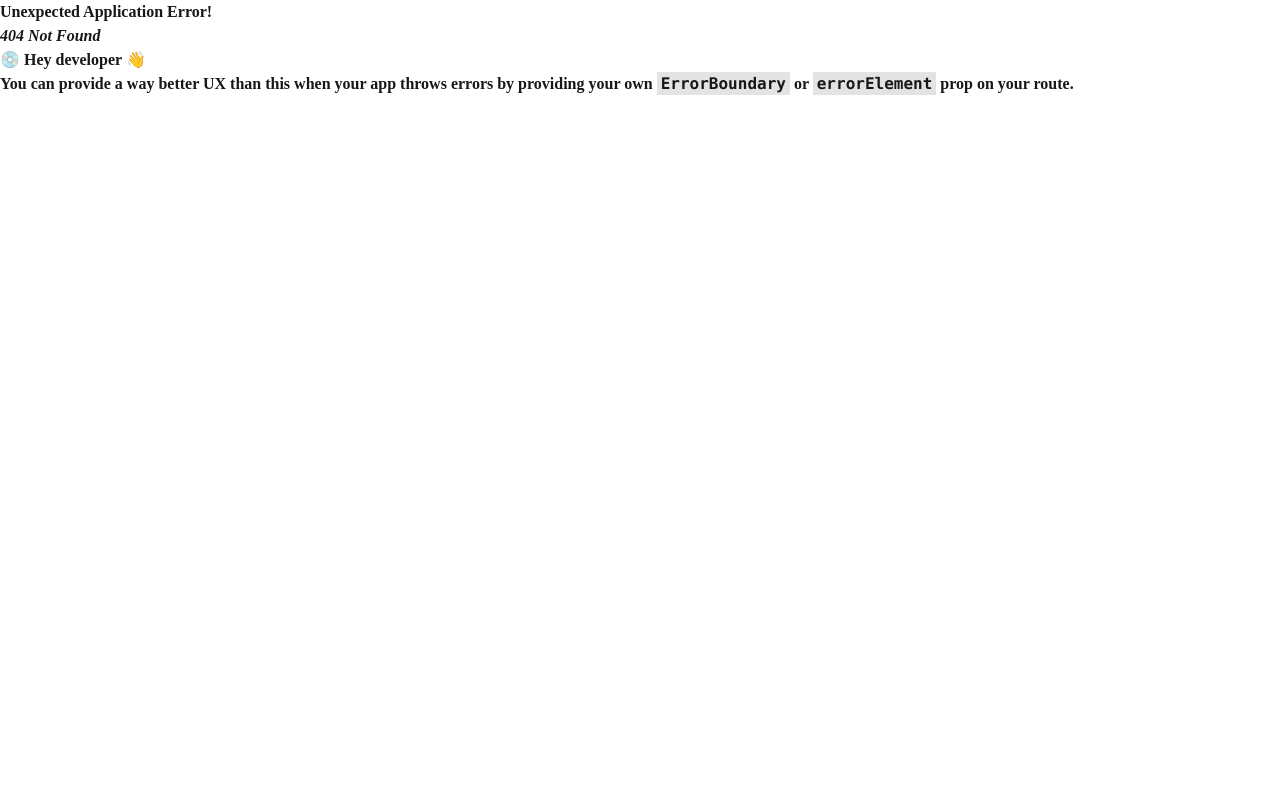
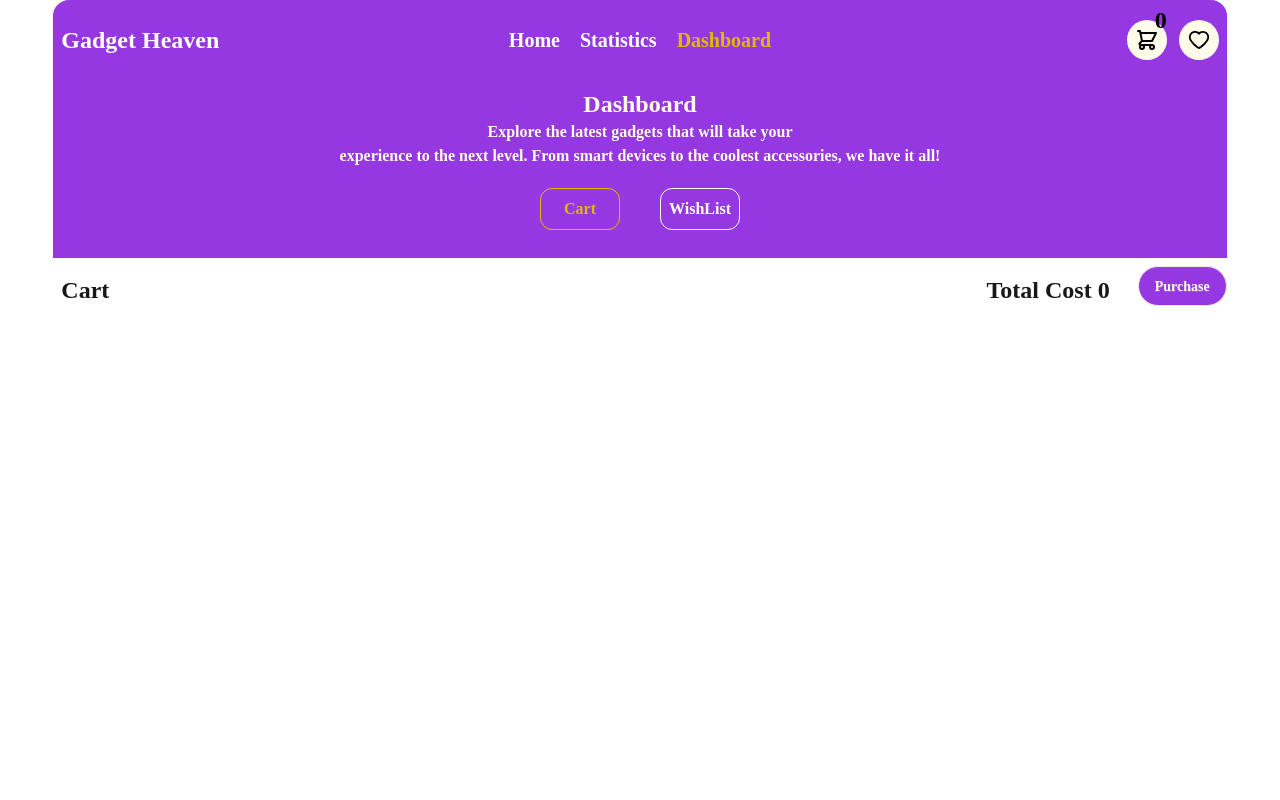
Before and after one commit to sadhin28/gadgetHeaven-A8, a React (Vite) app: page /Dashboard/card in a window 1280 px wide. Before the commit this address had no page. Shown: the top 800 px of the page. Built offline with nearby package versions, Linux system fonts and the light colour scheme.

Commit message:
add wish list

```diff
--- /dev/null
+++ b/src/Components/CardList.jsx
@@ -0,0 +1,86 @@
+import { useEffect, useState } from "react";
+import { Link, NavLink, useLoaderData } from "react-router-dom";
+import { getStoredReadList, removeFromLs } from "./tuilites";
+import DashboardCard from "./DashboardCard";
+
+const CardList = () => {
+    const allgadgets = useLoaderData();
+
+
+    const [addGadgets, setaddcoffee] = useState([])
+    const totalprice = addGadgets.reduce((sum, product) => sum + product.price, 0);
+
+    useEffect(() => {
+        const storedCoffee = getStoredReadList();
+        const storedCoffeeint = storedCoffee.map(id => parseInt(id));
+        const coffeelist = allgadgets.filter(c => storedCoffeeint.includes(c.id))
+        setaddcoffee(coffeelist)
+    }, [])
+
+    const DeleteCard = (id) => {
+        const removingCard = addGadgets.filter(coffeeCard => coffeeCard.id !== id)
+        setaddcoffee(removingCard)
+        removeFromLs(id);
+
+    }
+
+    const [data, setdata] = useState([])
+    const handelModal = () => {
+        localStorage.clear();
+        const emtydata = localStorage.getItem('gadget-list')
+        setdata(emtydata)
+        setaddcoffee(data)
+        document.getElementById('my_modal_3').showModal()
+    }
+
+    const [isactive, setisactive] = useState({
+        available: true,
+        Status: 'available'
+    })
+
+    //handel button
+
+    return (
+
+        <div>
+
+            <div className="flex  mt-2 gap-5 justify-between">
+                <div className=" p-2 text-2xl  mb-10">
+                    {
+                        isactive.available ? "Cart" : "WishList"
+                    }
+                </div>
+                <div className="flex gap-5">
+                    <div className="  p-2 text-2xl  mb-10 ">
+                        {
+                            `Total Cost ${totalprice}`
+                        }
+                    </div>
+                    {/* You can open the modal using document.getElementById('ID').showModal() method */}
+                    <div className="">
+                        <button id="bye-now" className="btn  rounded-3xl text-amber-50 bg-[#9538E2] " onClick={handelModal} >Purchase</button>
+                        <dialog id="my_modal_3" className="modal">
+                            <div className="modal-box">
+                                <form method="dialog">
+                                    {/* if there is a button in form, it will close the modal */}
+                                    <button className="btn  btn-sm btn-circle btn-ghost absolute right-2 top-2">✕</button>
+                                </form>
+                                <h3 className="font-bold text-center text-lg">Order Conform</h3>
+                                <p className="py-4">Press ESC key or click on ✕ button to close</p>
+                            </div>
+                        </dialog>
+                    </div>
+                </div>
+
+            </div>
+            <div className="grid gap-5 mt-20">
+
+                {
+                    addGadgets.map(data => <DashboardCard DeleteCard={DeleteCard} key={data.id} data={data} ></DashboardCard>)
+                }
+            </div>
+        </div>
+    );
+};
+
+export default CardList;
--- a/src/Components/Dashboard.jsx
+++ b/src/Components/Dashboard.jsx
@@ -1,86 +1,50 @@
 import { useEffect, useState } from "react";
-import { Link, useLoaderData } from "react-router-dom";
+import { Link, NavLink, Outlet, useLoaderData } from "react-router-dom";
 import { getStoredReadList, removeFromLs } from "./tuilites";
 import DashboardCard from "./DashboardCard";
 
 const Dashboard = () => {
+      const [isactive, setisactive] = useState({
+        available: true,
+        Status: 'available'
+    })
 
-  const allgadgets = useLoaderData();
+    //handel button
+    const handleisActive = (Status) => {
+        if (Status == 'cart') {
+            setisactive({
+                available: true,
+                Status: 'cart'
+            })
+        } else {
+            setisactive({
+                available: false,
+                Status: 'wishlists'
+            })
+        }
+    }
+  return (
+
+      <div>
+          <div className="bg-[#9538E2] py-2 text-amber-50 sticky top-20 z-30">
+                <h1 className="text-center text-2xl font-bold ">Dashboard</h1>
+                <p className="text-center">Explore the latest gadgets that will take your <br /> experience to the next level. From smart devices to the coolest accessories, we have it all!</p>
+                <div className="flex  py-5 justify-center gap-10 items-center" >
+                    <NavLink onClick={() => handleisActive('cart')} to="card" className="p-2 ttcard w-20 text-center border rounded-xl">Cart</NavLink>
+                    <NavLink onClick={() => handleisActive('wishlists')} to="wishes" className="p-2 w-20 text-center border rounded-xl">WishList</NavLink>
+                </div>
+            </div>
 
 
-  const [addGadgets, setaddcoffee] = useState([])
-  const totalprice = addGadgets.reduce((sum, product) => sum + product.price, 0);
 
-  useEffect(() => {
-    const storedCoffee = getStoredReadList();
-    const storedCoffeeint = storedCoffee.map(id => parseInt(id));
-    const coffeelist = allgadgets.filter(c => storedCoffeeint.includes(c.id))
-    setaddcoffee(coffeelist)
-  }, [])
+         <div>
 
-  const DeleteCard = (id) => {
-    const removingCard = addGadgets.filter(coffeeCard => coffeeCard.id !== id)
-    setaddcoffee(removingCard)
-    removeFromLs(id);
-
-  }
-  const [data,setdata]=useState([])
-  const handelModal=()=>{
-      localStorage.clear();
-
-      const emtydata =localStorage.getItem('gadget-list')
-      setdata(emtydata)
-      setaddcoffee(data)
+            <Outlet></Outlet>
+         </div>
+      </div>
 
 
-      document.getElementById('my_modal_3').showModal()
 
-
-  }
-
-
-  return (
-    <div>
-      <div className="bg-[#9538E2] py-2 text-amber-50 sticky top-20 z-30">
-          <h1 className="text-center text-2xl font-bold ">Dashboard</h1>
-          <p className="text-center">Explore the latest gadgets that will take your <br /> experience to the next level. From smart devices to the coolest accessories, we have it all!</p>
-          <div className="flex py-5 justify-center gap-10 items-center" >
-             <Link className="p-2 w-20 text-center border rounded-xl">Cart</Link>
-             <Link className="p-2 w-20 text-center border rounded-xl">Wishes</Link>
-          </div>
-      </div>
-      <div className="flex justify-between">
-            <div className="  p-2  mb-10 ">
-               {
-                 `Total Price for ${addGadgets.length} Products (${totalprice})`
-               }
-           </div>
-          {/* You can open the modal using document.getElementById('ID').showModal() method */}
-          <div className="mx-auto sticky top-50 ">
-             <button  id="bye-now" className="btn   text-amber-50 bg-[#9538E2] z-30 w-40 " onClick={handelModal} >Bye Now</button>
-          <dialog id="my_modal_3" className="modal">
-            <div className="modal-box">
-              <form method="dialog">
-                {/* if there is a button in form, it will close the modal */}
-                <button className="btn  btn-sm btn-circle btn-ghost absolute right-2 top-2">✕</button>
-              </form>
-              <h3 className="font-bold text-center text-lg">Order Conform</h3>
-              <p className="py-4">Press ESC key or click on ✕ button to close</p>
-            </div>
-          </dialog>
-          </div>
-        </div>
-
-      <div className="">
-        <div className="grid gap-5 mt-20">
-
-          {
-            addGadgets.map(data => <DashboardCard DeleteCard={DeleteCard} key={data.id} data={data} ></DashboardCard>)
-          }
-        </div>
-
-      </div>
-    </div>
   );
 };
 
--- /dev/null
+++ b/src/Components/Wishes.jsx
@@ -0,0 +1,11 @@
+import React from 'react';
+
+const Wishes = () => {
+    return (
+        <div>
+
+        </div>
+    );
+};
+
+export default Wishes;
--- a/src/main.jsx
+++ b/src/main.jsx
@@ -13,6 +13,8 @@ import Statistics from './Components/Statistics.jsx';
 import Dashboard from './Components/Dashboard.jsx';
 import GadgetContainer from './Components/GadgetContainer.jsx';
 import Detail from './Components/Detail.jsx';
+import CardList from './Components/CardList.jsx';
+import Wishes from './Components/Wishes.jsx';
 
 const router = createBrowserRouter([
   {
@@ -46,7 +48,18 @@ const router = createBrowserRouter([
       {
         path:'Dashboard',
         element:<Dashboard></Dashboard>,
-         loader:()=>fetch('../allproducts.json')
+         loader:()=>fetch('../allproducts.json'),
+         children:[
+          {
+            path:'card',
+            element:<CardList></CardList>,
+               loader:()=>fetch('../allproducts.json'),
+          },{
+            path:'wishes',
+            element:<Wishes></Wishes>,
+              loader:()=>fetch('../allproducts.json'),
+          }
+         ]
       },
 
     ]
```
